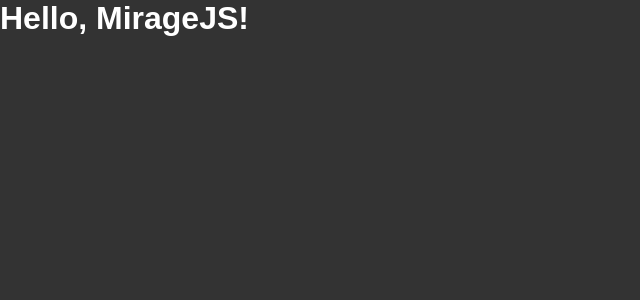
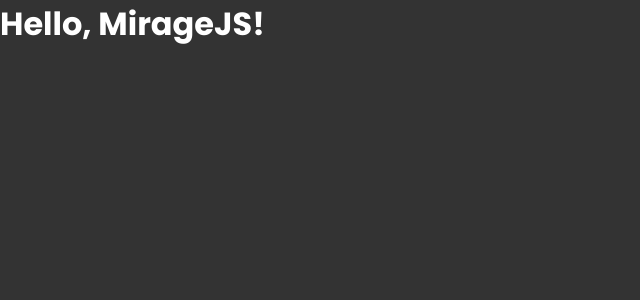
Before and after one commit to victorbadaro/miragejs-usage-example, a React (Vite) app: page / in a window 1280 px wide. Shown: the top 300 px of the page, without its empty margins (0-640 px from the left). Built offline with nearby package versions, Linux system fonts and the light colour scheme.

Commit message:
feat: add Poppins font

```diff
--- a/index.html
+++ b/index.html
@@ -1,13 +1,19 @@
 <!DOCTYPE html>
 <html lang="en">
+
 <head>
   <meta charset="UTF-8" />
   <link rel="icon" type="image/svg+xml" href="/src/favicon.svg" />
+  <link rel="preconnect" href="https://fonts.googleapis.com" />
+  <link rel="preconnect" href="https://fonts.gstatic.com" crossorigin />
+  <link href="https://fonts.googleapis.com/css2?family=Poppins:wght@400;500;700&display=swap" rel="stylesheet" />
   <meta name="viewport" content="width=device-width, initial-scale=1.0" />
   <title>Vite App</title>
 </head>
+
 <body>
   <div id="root"></div>
   <script type="module" src="/src/main.tsx"></script>
 </body>
+
 </html>
--- a/src/styles/global.ts
+++ b/src/styles/global.ts
@@ -8,7 +8,7 @@
     }
 
     body {
-        font-family: Arial, Helvetica, sans-serif;
+        font-family: 'Poppins', sans-serif;
         background-color: #333;
         color: #fff;
 
```
Lines whose indentation alone changed are shown as unchanged.
